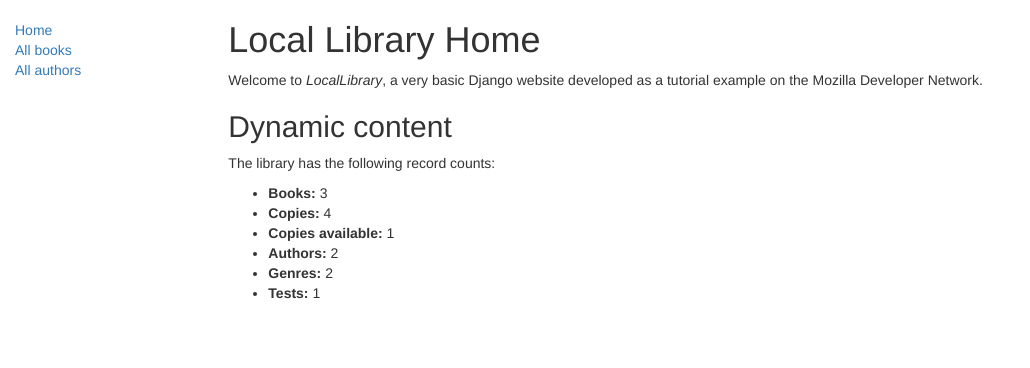
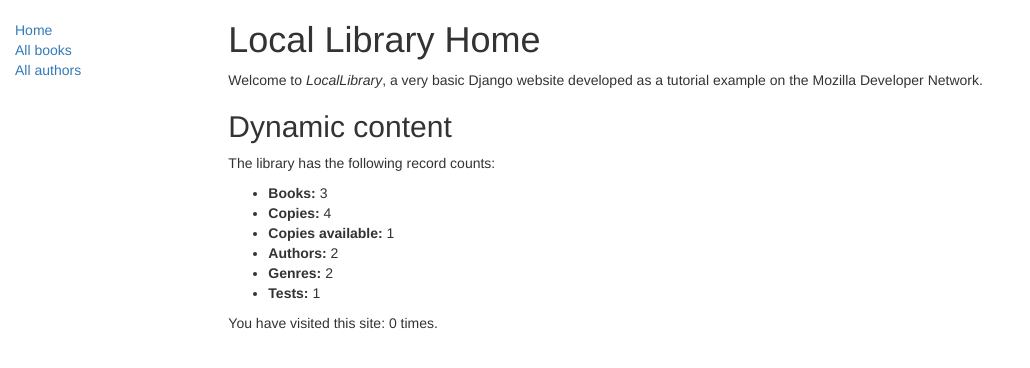
Before and after one commit to dlut414/django_tutorial, a Django app: page /catalog/ in a window 1280 px wide. Shown: the top 368 px of the page, without its empty margins (0-1030 px from the left). Run offline with Django 3.2, Linux system fonts and the light colour scheme; data comes from the database, SQL or seed files in the repository; both versions use the stored data as it was after the commit; some libraries are stand-ins or nearby versions.

Commit message:
part 7 sessions

```diff
--- a/catalog/templates/index.html
+++ b/catalog/templates/index.html
@@ -21,4 +21,6 @@
 	<li><strong>Tests:</strong> {{num_book_test}}</li>
   </ul>
 
+  <p>You have visited this site: {{num_visits}} {% if num_visits == 1 %} time{% else %} times{% endif %}.</p>
+
 {% endblock %}
--- a/catalog/views.py
+++ b/catalog/views.py
@@ -19,6 +19,10 @@ def index(request):
     num_genres = Genre.objects.count();
     num_book_test = Book.objects.filter(title__contains='test').count();
 
+    # Number of visits to this view, as counted in the session variable.
+    num_visits = request.session.get('num_visits', 0);
+    request.session['num_visits'] = num_visits + 1;
+
     CONTEXT = {
         'num_books':num_books,
         'num_instances':num_instances,
@@ -26,6 +30,7 @@ def index(request):
         'num_authors':num_authors,
         'num_genres':num_genres,
         'num_book_test':num_book_test,
+        'num_visits':num_visits,
     };
     # Render the HTML template index.html with the data in the context variable
     return render(
```
Also changed, not shown: db.sqlite3.
